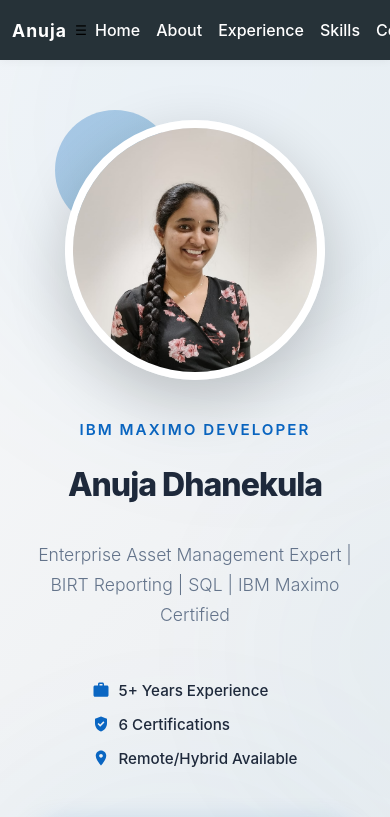
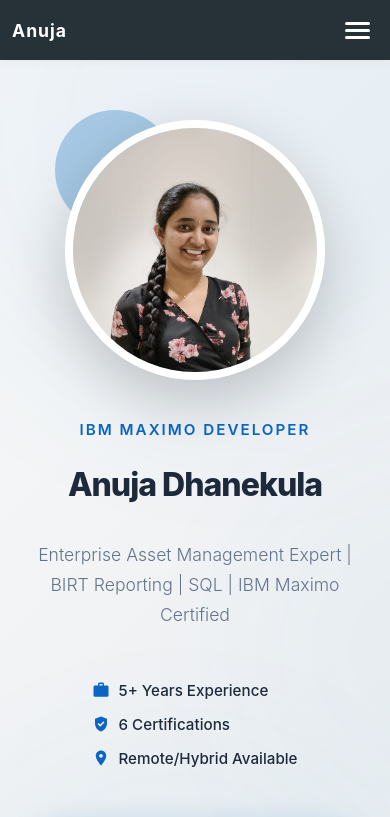
Before and after one commit to AnujaDhanekula/anuja-web-resume, an Angular app: page / in a window 390 px wide. Shown: the top 817 px of the page. Built offline with nearby package versions, Linux system fonts and the light colour scheme.

Commit message:
Added responsive mobile navigation with animated hamburger menu

```diff
--- a/src/app/app.component.html
+++ b/src/app/app.component.html
@@ -3,8 +3,10 @@
   <div class="nav-container">
     <div class="logo">{{'Anuja'}}</div>
 
-    <button class="menu-toggle" (click)="toggleMenu()" [class.active]="menuOpen">
-      ☰
+    <button class="menu-toggle" (click)="toggleMenu()" [class.active]="menuOpen" aria-label="Toggle menu">
+      <span></span>
+      <span></span>
+      <span></span>
     </button>
 
     <ul [class.active]="menuOpen">
--- a/src/app/app.component.scss
+++ b/src/app/app.component.scss
@@ -226,6 +226,49 @@
     font-size: 1.1rem;
   }
 }
+
+@media (max-width: 768px) {
+  nav ul {
+    position: fixed;
+    top: 60px;
+    left: 0;
+    right: 0;
+    flex-direction: column;
+    background: #263238;
+    padding: 1rem 0;
+    gap: 0;
+    max-height: calc(100vh - 60px);
+    overflow-y: auto;
+    transform: translateX(-100%);
+    transition: transform 0.3s ease;
+    z-index: 99;
+  }
+
+  nav ul.active {
+    transform: translateX(0);
+  }
+
+  nav ul li {
+    width: 100%;
+  }
+
+  nav ul li a {
+    display: block;
+    padding: 1rem 1.5rem;
+    font-size: 1rem;
+    border-bottom: 1px solid rgba(255, 255, 255, 0.1);
+  }
+
+  nav ul li a::after {
+    display: none;
+  }
+
+  nav ul li a:hover,
+  nav ul li a:focus {
+    background: rgba(10, 102, 194, 0.15);
+    color: #0A66C2;
+  }
+}
 // Modern Resume Website Styles for Anuja Dhanekula
 
 // Variables
@@ -405,21 +448,38 @@
     border: none;
     cursor: pointer;
     padding: 0.5rem;
-
-    @media (max-width: $mobile) {
+    z-index: 101;
+
+    @media (max-width: 768px) {
       display: flex;
     }
 
     span {
       width: 25px;
       height: 3px;
-      background: $primary;
+      background: #fff;
       border-radius: 2px;
       transition: all 0.3s ease;
     }
 
     &:hover {
       opacity: 0.8;
+    }
+
+    &.active span {
+      background: #0A66C2;
+
+      &:nth-child(1) {
+        transform: rotate(45deg) translate(8px, 8px);
+      }
+
+      &:nth-child(2) {
+        opacity: 0;
+      }
+
+      &:nth-child(3) {
+        transform: rotate(-45deg) translate(7px, -7px);
+      }
     }
   }
 
```
